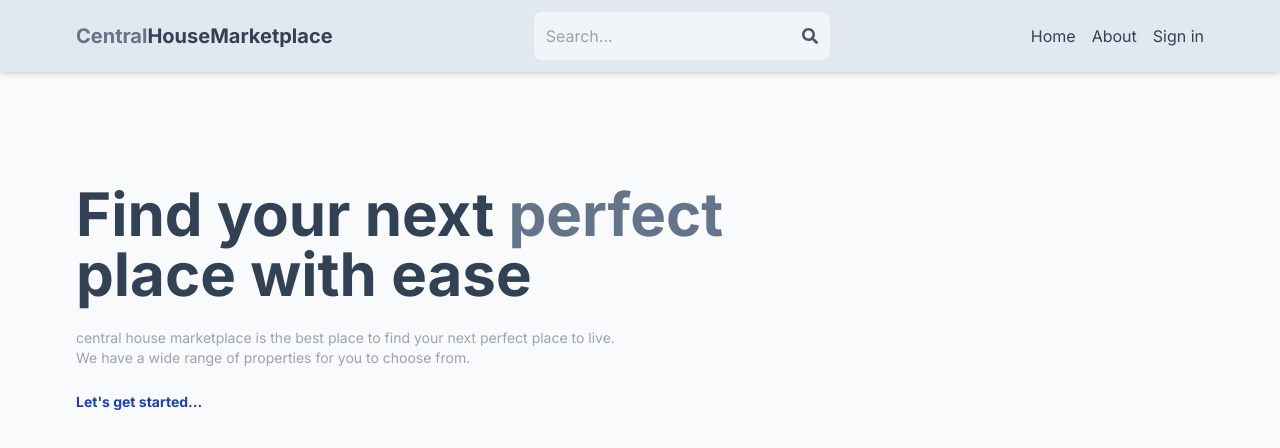
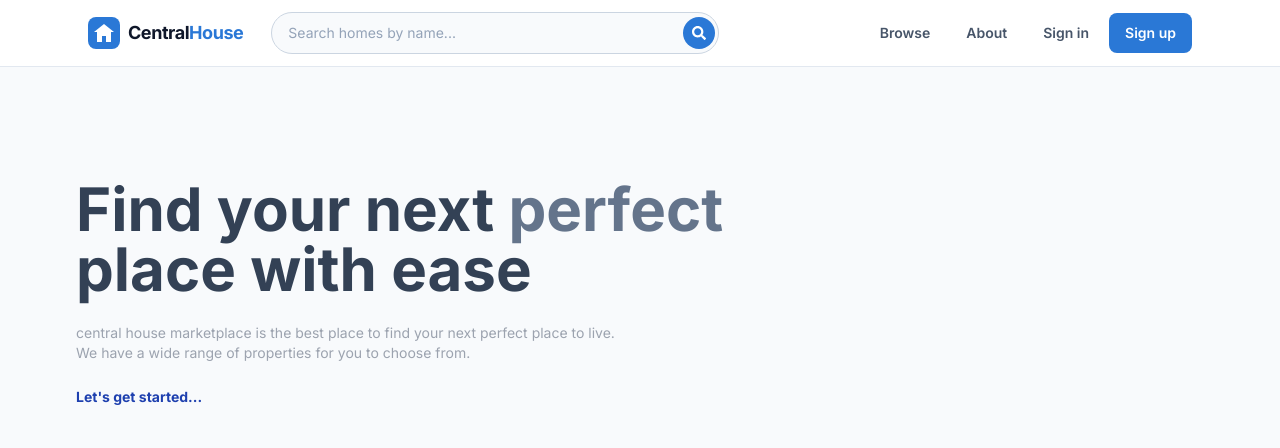
Before and after one commit to solomonadola/central-house-marketplace, a React (Vite) app in the folder client/: page / in a window 1280 px wide. Shown: the top 448 px of the page. Built offline with nearby package versions, Linux system fonts and the light colour scheme; no server answers.

Commit message:
Redesign the header
A sticky white header with the house logo, a rounded search box (on its
own row on phones), Browse and About links, icon buttons for messages,
viewings and saved homes with count badges, a 'Post a listing' button,
and Sign in / Sign up buttons when signed out.

```diff
--- a/client/src/components/Header.jsx
+++ b/client/src/components/Header.jsx
@@ -1,6 +1,7 @@
-import { FaCalendarAlt, FaEnvelope, FaHeart, FaSearch } from 'react-icons/fa';
+import { FaCalendarAlt, FaEnvelope, FaHeart, FaPlus, FaSearch } from 'react-icons/fa';
+import Logo from './Logo';
 import { useUnreadCountPolling } from '../hooks/useUnreadCount';
-import { Link, useLocation, useNavigate } from 'react-router-dom';
+import { Link, NavLink, useLocation, useNavigate } from 'react-router-dom';
 import { useSelector } from 'react-redux';
 import { useEffect, useState } from 'react';
 
@@ -26,87 +27,91 @@ export default function Header() {
       setSearchTerm(searchTermFromUrl);
     }
   }, [location.search]);
+  const iconLink = 'relative flex h-10 w-10 items-center justify-center rounded-lg text-slate-600 hover:bg-slate-100 hover:text-slate-900';
+  const countBadge =
+    'absolute right-0.5 top-0.5 flex h-[18px] min-w-[18px] items-center justify-center rounded-full bg-red-600 px-1 text-[10px] font-semibold text-white';
+
   return (
-    <header className='bg-slate-200 shadow-md'>
-      <div className='flex justify-between items-center gap-2 max-w-6xl mx-auto p-3'>
-        <Link to='/'>
-          <h1 className='font-bold text-xs sm:text-xl flex flex-wrap'>
-            <span className='text-slate-500'>Central</span>
-            <span className='text-slate-700'>HouseMarketplace</span>
-          </h1>
+    <header className='sticky top-0 z-30 border-b border-slate-200 bg-white/95 backdrop-blur'>
+      <div className='container-page flex flex-wrap items-center gap-x-3 gap-y-2 py-3'>
+        <Link to='/' aria-label='Central House Marketplace home'>
+          <Logo />
         </Link>
+        {/* Full width on its own row on phones, inline from sm up. */}
         <form
           onSubmit={handleSubmit}
-          className='bg-slate-100 p-2 sm:p-3 rounded-lg flex items-center min-w-0'
+          role='search'
+          className='order-last w-full sm:order-none sm:ml-4 sm:w-auto sm:max-w-md sm:flex-1'
         >
+          <div className='relative'>
             <input
               type='text'
-            placeholder='Search...'
-            className='bg-transparent focus:outline-none w-16 sm:w-64 min-w-0'
+              placeholder='Search homes by name...'
+              aria-label='Search listings'
+              className='input rounded-full bg-slate-50 pl-4 pr-11'
               value={searchTerm}
               onChange={(e) => setSearchTerm(e.target.value)}
             />
-          <button>
-            <FaSearch className='text-slate-600' />
+            <button
+              aria-label='Search'
+              className='absolute right-1 top-1/2 flex h-8 w-8 -translate-y-1/2 items-center justify-center rounded-full bg-brand-600 text-white hover:bg-brand-700'
+            >
+              <FaSearch className='h-3.5 w-3.5' />
             </button>
+          </div>
         </form>
-        <ul className='flex items-center gap-3 sm:gap-4 shrink-0'>
-          <Link to='/'>
-            <li className='hidden sm:inline text-slate-700 hover:underline'>
-              Home
-            </li>
-          </Link>
-          <Link to='/about'>
-            <li className='hidden sm:inline text-slate-700 hover:underline'>
+        <nav className='ml-auto flex items-center gap-1' aria-label='Main'>
+          <NavLink to='/search' className='btn-ghost hidden md:inline-flex'>
+            Browse
+          </NavLink>
+          <NavLink to='/about' className='btn-ghost hidden md:inline-flex'>
             About
-            </li>
-          </Link>
+          </NavLink>
           {currentUser?.role === 'admin' && (
-            <Link to='/admin'>
-              <li className='text-slate-700 font-semibold hover:underline'>Admin</li>
-            </Link>
+            <NavLink to='/admin' className='btn-ghost'>
+              Admin
+            </NavLink>
           )}
-          {currentUser && (
+          {currentUser ? (
+            <>
               <Link
                 to='/messages'
                 aria-label={unreadCount > 0 ? `Messages, ${unreadCount} unread` : 'Messages'}
-              className='relative flex items-center'
+                title='Messages'
+                className={iconLink}
               >
-              <FaEnvelope className='text-slate-700 h-5 w-5' />
-              {unreadCount > 0 && (
-                <span className='absolute -top-2 -right-3 rounded-full bg-red-600 text-white text-[10px] font-semibold min-w-[18px] h-[18px] px-1 flex items-center justify-center'>
-                  {unreadCount > 9 ? '9+' : unreadCount}
-                </span>
-              )}
+                <FaEnvelope className='h-5 w-5' />
+                {unreadCount > 0 && <span className={countBadge}>{unreadCount > 9 ? '9+' : unreadCount}</span>}
               </Link>
-          )}
-          {currentUser && (
-            <Link to='/viewings' aria-label='Viewings' className='flex items-center'>
-              <FaCalendarAlt className='text-slate-700 h-5 w-5' />
+              <Link to='/viewings' aria-label='Viewings' title='Viewings' className={iconLink}>
+                <FaCalendarAlt className='h-5 w-5' />
               </Link>
-          )}
-          {currentUser && (
-            <Link to='/saved' aria-label='Saved listings' className='relative flex items-center'>
-              <FaHeart className='text-slate-700 h-5 w-5' />
-              {currentUser.favorites?.length > 0 && (
-                <span className='absolute -top-2 -right-3 rounded-full bg-red-600 text-white text-[10px] font-semibold min-w-[18px] h-[18px] px-1 flex items-center justify-center'>
-                  {currentUser.favorites.length}
-                </span>
-              )}
+              <Link to='/saved' aria-label='Saved listings' title='Saved listings' className={iconLink}>
+                <FaHeart className='h-5 w-5' />
+                {currentUser.favorites?.length > 0 && <span className={countBadge}>{currentUser.favorites.length}</span>}
               </Link>
-          )}
-          <Link to='/profile'>
-            {currentUser ? (
+              <Link to='/create-listing' className='btn-primary ml-1 hidden lg:inline-flex'>
+                <FaPlus className='h-3 w-3' /> Post a listing
+              </Link>
+              <Link to='/profile' className='ml-1 shrink-0' title='Your profile'>
                 <img
-                className='rounded-full h-7 w-7 object-cover'
+                  className='h-9 w-9 rounded-full object-cover ring-2 ring-white ring-offset-1 ring-offset-slate-200'
                   src={currentUser.avatar}
                   alt='profile'
                 />
+              </Link>
+            </>
           ) : (
-              <li className=' text-slate-700 hover:underline'> Sign in</li>
+            <>
+              <Link to='/sign-in' className='btn-ghost'>
+                Sign in
+              </Link>
+              <Link to='/sign-up' className='btn-primary hidden sm:inline-flex'>
+                Sign up
+              </Link>
+            </>
           )}
-          </Link>
-        </ul>
+        </nav>
       </div>
     </header>
   );
--- /dev/null
+++ b/client/src/components/Logo.jsx
@@ -0,0 +1,14 @@
+// The house mark from the favicon, plus the wordmark.
+export default function Logo({ className = '' }) {
+  return (
+    <span className={`flex items-center gap-2 ${className}`}>
+      <svg viewBox='0 0 32 32' className='h-8 w-8 shrink-0' aria-hidden='true'>
+        <rect width='32' height='32' rx='8' fill='#2a78d6' />
+        <path d='M16 7 6 15h3v10h5v-6h4v6h5V15h3z' fill='#fff' />
+      </svg>
+      <span className='text-base font-bold leading-tight tracking-tight text-slate-900 sm:text-lg'>
+        Central<span className='text-brand-600'>House</span>
+      </span>
+    </span>
+  );
+}
```
Lines whose indentation alone changed are shown as unchanged.
